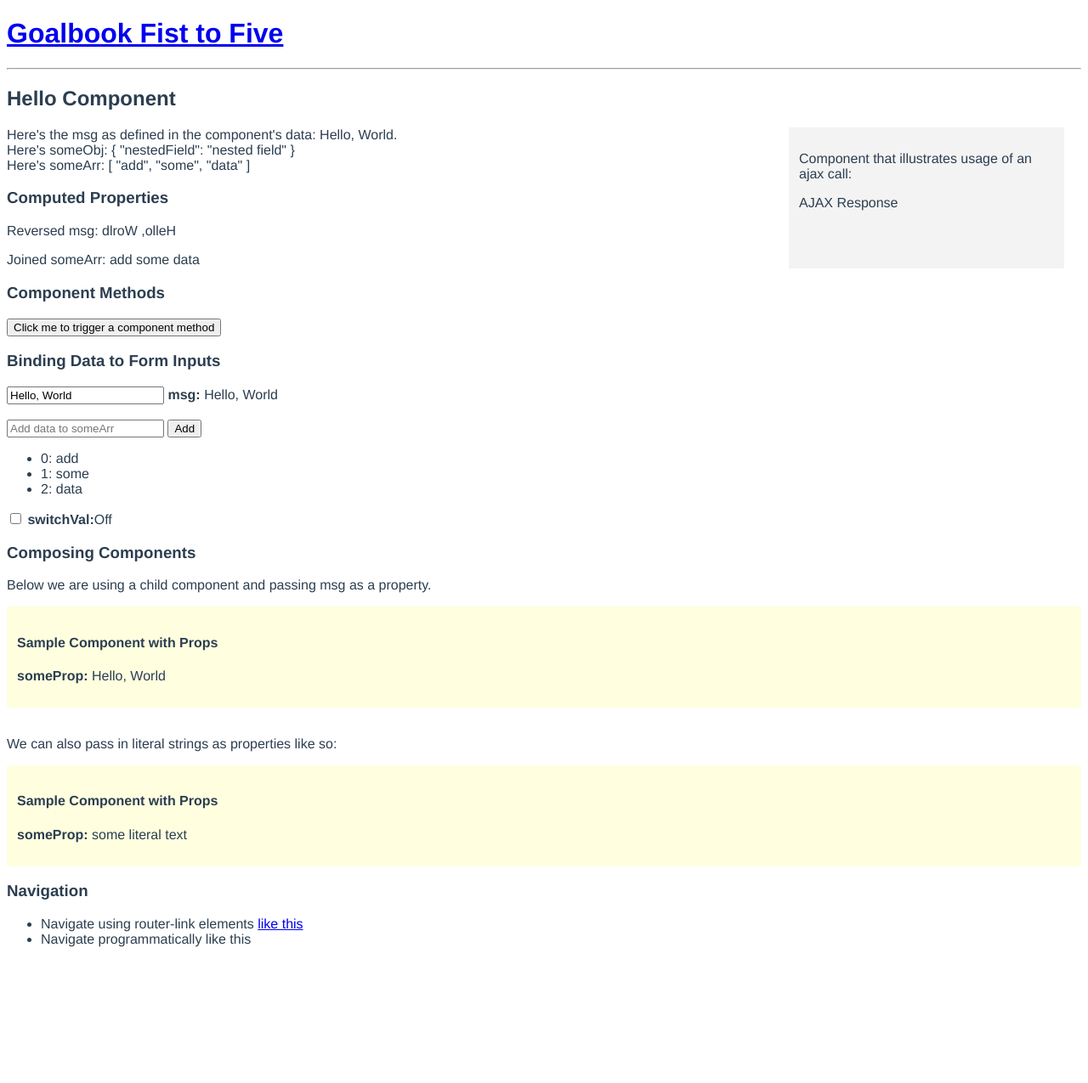
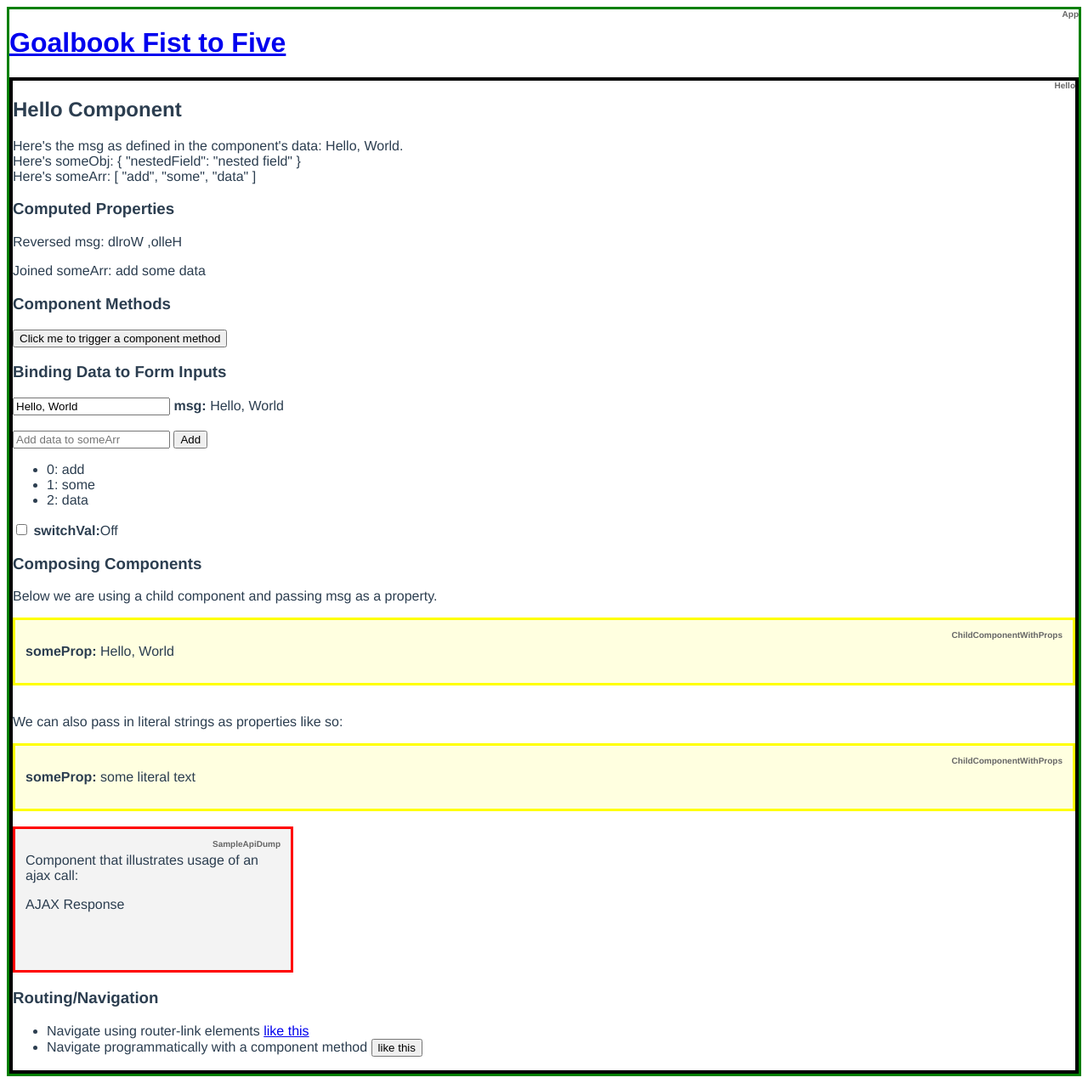
Before and after one commit to goalbook/vue-spa-starter, a Vue app: page / in a window 1280 px wide. Shown: the whole page at 85% size. Before the commit the page ends 1131 px from the top, so only its background shows below. Built offline with nearby package versions, Linux system fonts and the light colour scheme; no server answers.

Commit message:
updates to tech challenge with more comments

```diff
--- a/src/App.vue
+++ b/src/App.vue
@@ -1,7 +1,8 @@
 <template>
   <div id="app">
+    <div class="component-label">App</div>
     <h1><router-link to="/">Goalbook Fist to Five</router-link></h1>
-    <hr>
+
     <router-view></router-view>
   </div>
 </template>
@@ -12,11 +13,20 @@ export default {
 }
 </script>
 
+// since this style tag does not have "scoped", it defines global styles
 <style>
 #app {
   font-family: 'Avenir', Helvetica, Arial, sans-serif;
   -webkit-font-smoothing: antialiased;
   -moz-osx-font-smoothing: grayscale;
   color: #2c3e50;
+  border: 3px solid green;
+}
+
+.component-label {
+  float: right;
+  font-size: 10px;
+  font-weight: bold;
+  color: #666;
 }
 </style>
--- a/src/api.js
+++ b/src/api.js
@@ -1,7 +1,10 @@
+// axios - promise-based http client
+// https://github.com/mzabriskie/axios
 import axios from 'axios'
 
-// see the challange document to see available API endpoints and responses
 export default {
+  // example request for fetching all questions
+  // see the challange document to see available API endpoints and responses (note: all api requests use post)
   getQuestions () {
     return axios.post('https://api.supersheets.io/dev/1liBHwxOdE7nTonL1Cv-5hzy8UGBeLpx0mufIq5dR8-U/find', {
       query: {
--- a/src/main.js
+++ b/src/main.js
@@ -1,18 +1,16 @@
-// The Vue build version to load with the `import` command
-// (runtime-only or standalone) has been set in webpack.base.conf with an alias.
 import Vue from 'vue'
 import App from './App'
 import router from './router'
 
-// Uncomment below if you want to use bootstrap css
+// Bootstrap CSS v3: Uncomment below if you want to use bootstrap css
 // import 'bootstrap/dist/css/bootstrap.css'
 
 Vue.config.productionTip = false
 
 /* eslint-disable no-new */
 new Vue({
-  el: '#app',
-  router,
+  el: '#app', // mounts our Vue app in the DOM element with id="app" (see index.html)
+  router, // makes our Vue app utilize the router we defined in router/index.js
   template: '<App/>',
-  components: { App }
+  components: { App } // defines custom components that appear in the template, in this case <App/>
 })
--- a/src/sample/ChildComponentWithProps.vue
+++ b/src/sample/ChildComponentWithProps.vue
@@ -1,6 +1,6 @@
 <template>
   <div class="child-component">
-    <h4>Sample Component with Props</h4>
+    <div class="component-label">ChildComponentWithProps</div>
     <p><b>someProp: </b>{{someProp}}</p>
   </div>
 </template>
@@ -24,5 +24,6 @@
   .child-component {
     padding: 12px;
     background: lightyellow;
+    border: 3px solid yellow;
   }
 </style>
--- a/src/sample/Hello.vue
+++ b/src/sample/Hello.vue
@@ -1,8 +1,19 @@
 <template>
-  <div>
+  <!--
+  // Hello.vue - a kitchen sink component
+  // Summary of what's demonstrated:
+  // - Mustache style templating, e.g. {{msg}}
+  // - v-bind, v-on to bind data and methods in the template
+  // - v-if, v-for to render content conditionally and for multiple items
+  // - v-model for binding data to form inputs
+  // - Composing custom components, e.g. <child-component-with-props> and <sample-api-dump>
+  // - Computed properties
+  // - Component methods
+  // - Scoped CSS styles
+  -->
+  <div class="hello">
+    <div class="component-label">Hello</div>
     <h2>Hello Component</h2>
-
-    <sample-api-dump class="float-right"></sample-api-dump>
 
     <p>Here's the msg as defined in the component's data: {{msg}}.
       <br>
@@ -36,16 +47,19 @@
     </label>
 
     <h3>Composing Components</h3>
+
     <p>Below we are using a child component and passing msg as a property.</p>
     <child-component-with-props v-bind:someProp="msg"></child-component-with-props>
     <br>
     <p>We can also pass in literal strings as properties like so:</p>
     <child-component-with-props someProp="some literal text"></child-component-with-props>
+    <br>
+    <sample-api-dump></sample-api-dump>
 
-    <h3>Navigation</h3>
+    <h3>Routing/Navigation</h3>
     <ul>
       <li>Navigate using router-link elements <router-link :to="{name: 'SampleDynamicRoute', params: {dynamicParam: msg}}">like this</router-link></li>
-      <li>Navigate programmatically <a v-on:click="navigateProgrammatically()">like this</a></li>
+      <li>Navigate programmatically with a component method <button v-on:click="navigateProgrammatically()">like this</button></li>
     </ul>
   </div>
 </template>
@@ -68,11 +82,13 @@ export default {
 
   // whatever is returned by data() can be referenced directly in the template
   // or programmatically in methods using "this"
+  // declare any fields for this component here to make them reactive, including nested fields
   data () {
     return {
       msg: 'Hello, World',
       switchVal: false,
       someArr: ['add', 'some', 'data'],
+      newArrData: '',
       someObj: {
         // when declaring the component's data, it is best to declare and set defaults for every field in objects in order for them to become reactive
         // see here: https://vuejs.org/v2/guide/instance.html#Properties-and-Methods
@@ -117,10 +133,9 @@ export default {
 }
 </script>
 
+// scoped means that these styles will be scoped to this component - it shouldn't affect anything outside of it
 <style scoped>
-  .float-right {
-    float: right;
-    width: 300px;
-    margin-right: 20px;
+  .hello {
+    border: 4px solid black;
   }
 </style>
--- a/src/sample/SampleApiDump.vue
+++ b/src/sample/SampleApiDump.vue
@@ -1,5 +1,6 @@
 <template>
   <div class="sample-api-dump">
+    <div class="component-label">SampleApiDump</div>
     <p>Component that illustrates usage of an ajax call:</p>
     <label>AJAX Response</label>
     <pre>{{responseData}}
@@ -36,5 +37,12 @@
   .sample-api-dump {
     padding: 12px;
     background: #f3f3f3;
+    border: 3px solid red;
+    width: 300px;
+    max-height: 300px;
+    overflow-y: scroll;
+  }
+  pre {
+    white-space: pre-wrap;
   }
 </style>
--- a/src/sample/SampleRouteComponent.vue
+++ b/src/sample/SampleRouteComponent.vue
@@ -1,6 +1,8 @@
 <template>
   <div>
-    <p>Looks like I've received a a prop from the URL: <b>{{dynamicParam}}</b></p>
+
+    <p>Looks like I've received a prop from the URL: <b>{{dynamicParam}}</b></p>
+    <p>Try changing it to something else, like "question-id"</p>
   </div>
 </template>
 
```
Also changed, not shown: 1 other file (tests, documents, lock files or other folders).
